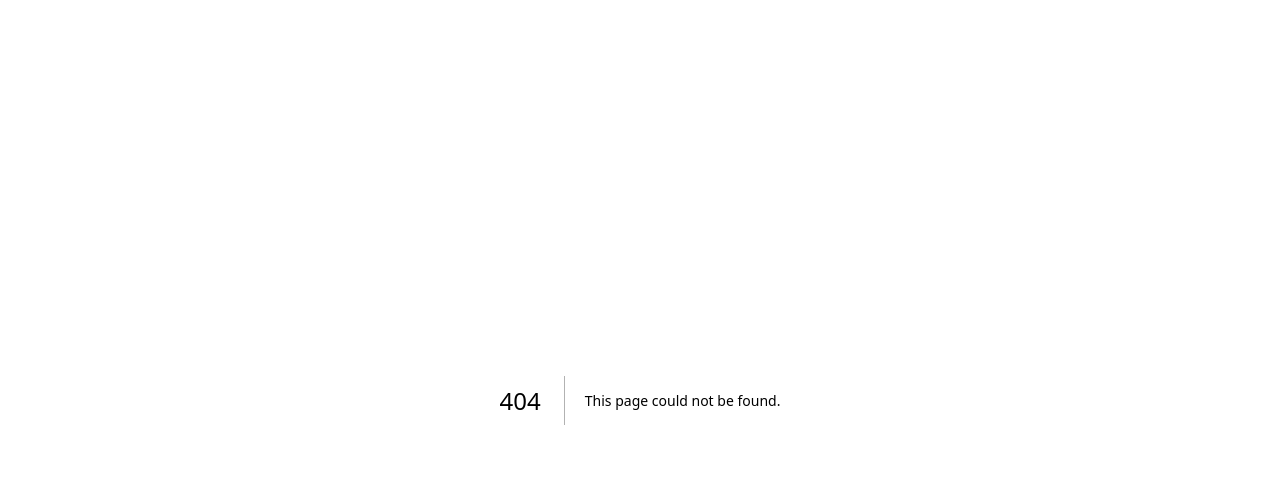
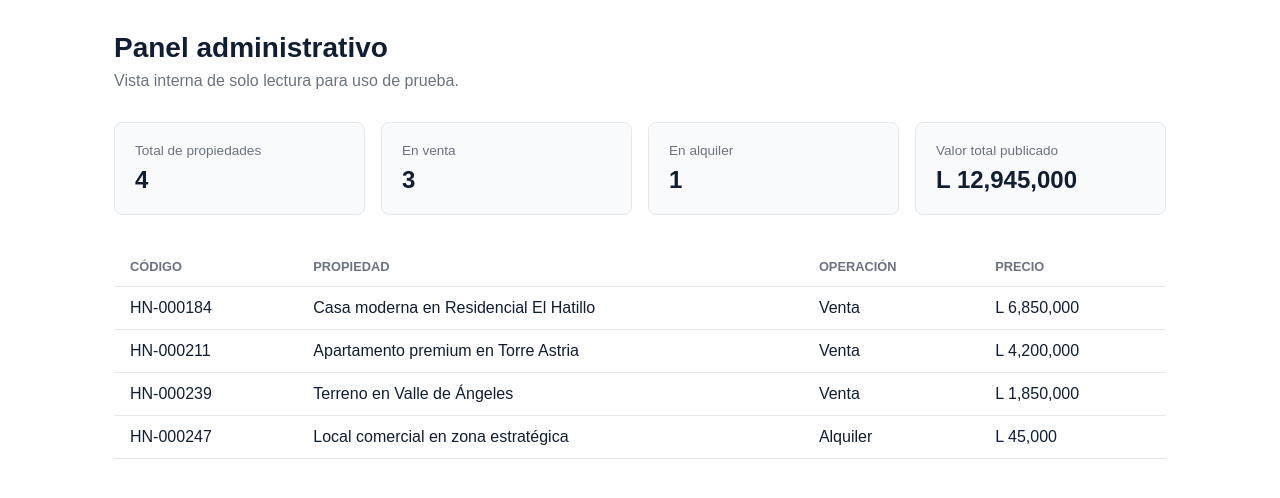
Before and after one commit to carlosguzmanfunez/punto-inmobiliario-hn, a Next.js app: page /admin in a window 1280 px wide. Before the commit this address had no page. Shown: the top 498 px of the page. Built offline with nearby package versions, Linux system fonts and the light colour scheme.

Commit message:
feat(punto): Crear un tablero administrativo pequeno y de solo lectura pa

```diff
--- /dev/null
+++ b/src/app/admin/admin.module.css
@@ -0,0 +1,93 @@
+.main {
+  max-width: 1100px;
+  margin: 0 auto;
+  padding: 2rem 1.5rem 4rem;
+}
+
+.header {
+  margin-bottom: 2rem;
+}
+
+.header h1 {
+  font-size: 1.75rem;
+  margin: 0 0 0.5rem;
+}
+
+.header p {
+  color: #6b7280;
+  margin: 0;
+}
+
+.metrics {
+  display: grid;
+  grid-template-columns: repeat(4, 1fr);
+  gap: 1rem;
+  margin-bottom: 2rem;
+}
+
+.metricCard {
+  display: flex;
+  flex-direction: column;
+  gap: 0.5rem;
+  padding: 1.25rem;
+  border: 1px solid #e5e7eb;
+  border-radius: 0.5rem;
+  background: #f9fafb;
+}
+
+.metricLabel {
+  font-size: 0.85rem;
+  color: #6b7280;
+}
+
+.metricValue {
+  font-size: 1.5rem;
+  font-weight: 700;
+}
+
+.table {
+  width: 100%;
+  border-collapse: collapse;
+}
+
+.table th,
+.table td {
+  text-align: left;
+  padding: 0.75rem 1rem;
+  border-bottom: 1px solid #e5e7eb;
+}
+
+.table th {
+  font-size: 0.8rem;
+  text-transform: uppercase;
+  color: #6b7280;
+}
+
+@media (max-width: 768px) {
+  .metrics {
+    grid-template-columns: repeat(2, 1fr);
+  }
+}
+
+@media (max-width: 480px) {
+  .metrics {
+    grid-template-columns: 1fr;
+  }
+
+  .table thead {
+    display: none;
+  }
+
+  .table tr {
+    display: block;
+    margin-bottom: 1rem;
+    border: 1px solid #e5e7eb;
+    border-radius: 0.5rem;
+  }
+
+  .table td {
+    display: flex;
+    justify-content: space-between;
+    border-bottom: none;
+  }
+}
--- /dev/null
+++ b/src/app/admin/page.tsx
@@ -0,0 +1,58 @@
+import { properties } from "@/lib/mock-data";
+import styles from "./admin.module.css";
+
+export default function AdminPage() {
+  const totalProperties = properties.length;
+  const totalSale = properties.filter((property) => property.operation === "SALE").length;
+  const totalRent = properties.filter((property) => property.operation === "RENT").length;
+  const totalValue = properties.reduce((sum, property) => sum + property.price, 0);
+
+  return (
+    <main className={styles.main}>
+      <header className={styles.header}>
+        <h1>Panel administrativo</h1>
+        <p>Vista interna de solo lectura para uso de prueba.</p>
+      </header>
+
+      <section className={styles.metrics}>
+        <div className={styles.metricCard}>
+          <span className={styles.metricLabel}>Total de propiedades</span>
+          <span className={styles.metricValue}>{totalProperties}</span>
+        </div>
+        <div className={styles.metricCard}>
+          <span className={styles.metricLabel}>En venta</span>
+          <span className={styles.metricValue}>{totalSale}</span>
+        </div>
+        <div className={styles.metricCard}>
+          <span className={styles.metricLabel}>En alquiler</span>
+          <span className={styles.metricValue}>{totalRent}</span>
+        </div>
+        <div className={styles.metricCard}>
+          <span className={styles.metricLabel}>Valor total publicado</span>
+          <span className={styles.metricValue}>L {totalValue.toLocaleString("es-HN")}</span>
+        </div>
+      </section>
+
+      <table className={styles.table}>
+        <thead>
+          <tr>
+            <th scope="col">Código</th>
+            <th scope="col">Propiedad</th>
+            <th scope="col">Operación</th>
+            <th scope="col">Precio</th>
+          </tr>
+        </thead>
+        <tbody>
+          {properties.map((property) => (
+            <tr key={property.id}>
+              <td>{property.code}</td>
+              <td>{property.title}</td>
+              <td>{property.operation === "SALE" ? "Venta" : "Alquiler"}</td>
+              <td>L {property.price.toLocaleString("es-HN")}</td>
+            </tr>
+          ))}
+        </tbody>
+      </table>
+    </main>
+  );
+}
```
Also changed, not shown: 1 other file (tests, documents, lock files or other folders).
